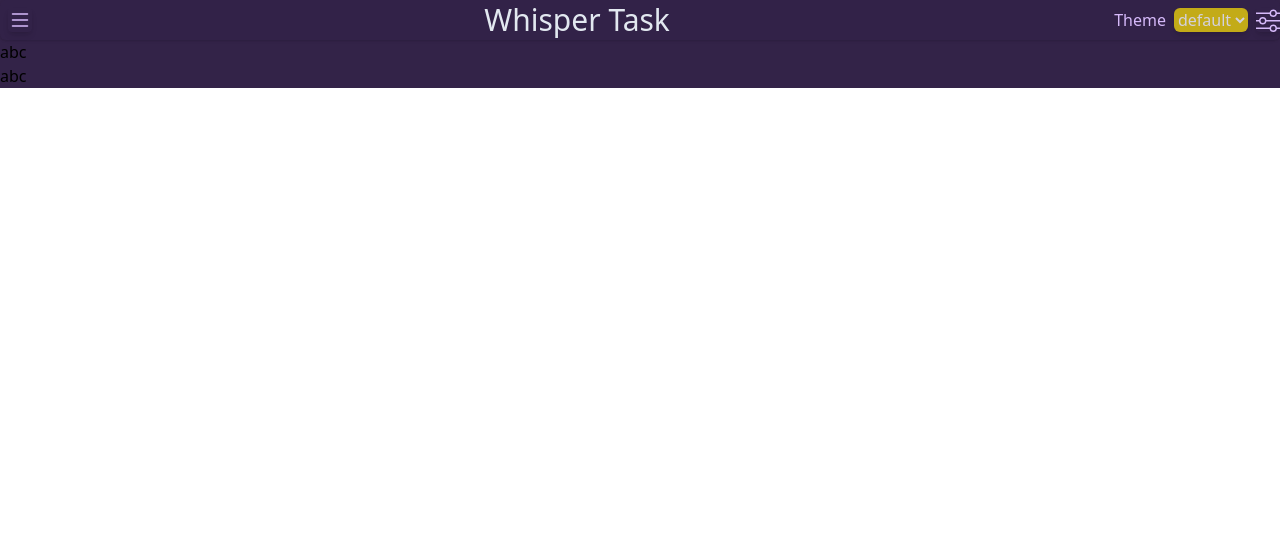
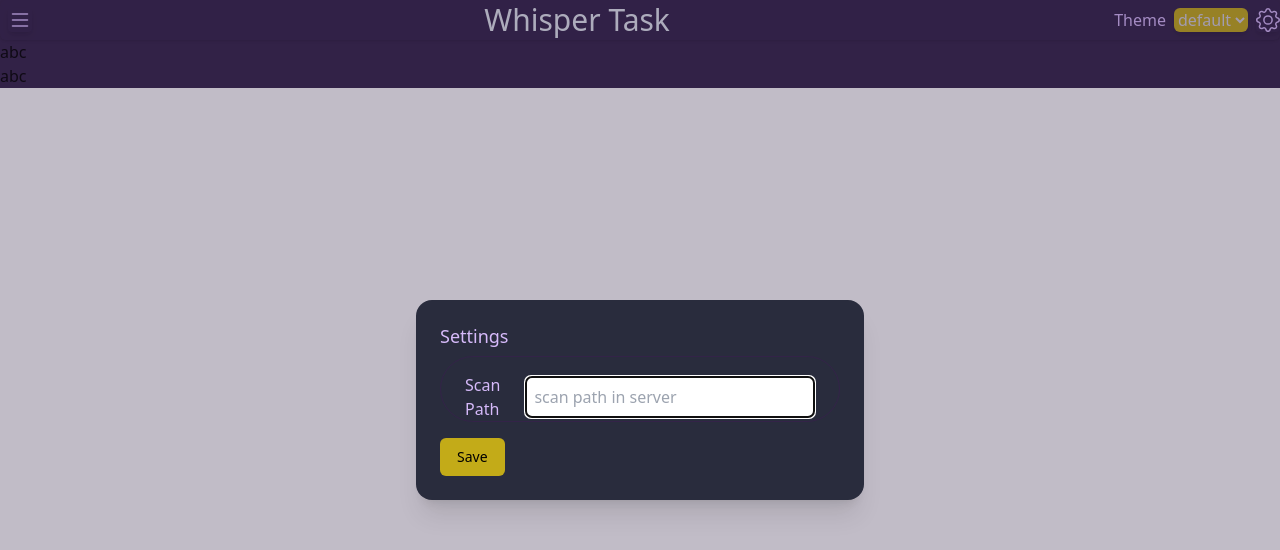
Before and after one commit to gowinder/whisper-task, a React (Vite) app in the folder vite-frontend/: page / in a window 1280 px wide. Both pictures are taken after a click on the button 1268 px from the left and 20 px from the top of the page. Shown: the top 550 px of the page. Built offline with nearby package versions, Linux system fonts and the light colour scheme.

Commit message:
功能(frontend): customize SettingsDialogs

```diff
--- a/vite-frontend/package.json
+++ b/vite-frontend/package.json
@@ -13,7 +13,8 @@
     "@headlessui/react": "^1.7.14",
     "react": "^18.2.0",
     "react-dom": "^18.2.0",
-    "react-icons": "^4.8.0"
+    "react-icons": "^4.8.0",
+    "react-modal": "^3.16.1"
   },
   "devDependencies": {
     "@tailwindcss/typography": "^0.5.9",
--- a/vite-frontend/src/components/AppBar.tsx
+++ b/vite-frontend/src/components/AppBar.tsx
@@ -1,10 +1,11 @@
 import { Menu, Popover } from '@headlessui/react';
-import React from 'react';
-import { BsList, BsSliders } from 'react-icons/bs';
+import React, { useState } from 'react';
+import { BsList, BsGear } from 'react-icons/bs';
+import Modal from './Modal';
+import SettingsDialog from './SettingsDialog';
 
 export default function AppBar({ onThemeChange }) {
-  const [showSettings, setShowSettings] = React.useState(false);
-  const [selectedTheme, setSelectedTheme] = React.useState('');
+  const [selectedTheme, setSelectedTheme] = useState('');
 
   const handleThemeChange = (event) => {
     const newTheme = event.target.value;
@@ -12,8 +13,15 @@ export default function AppBar({ onThemeChange }) {
     onThemeChange(newTheme);
   };
 
+  const [showModal, setShowModal] = useState(false);
+
+  const closeModal = () => {
+    setShowModal(false);
+  };
+
   return (
     <div className="flex flex-col">
+      <SettingsDialog showModal={showModal} closeModal={closeModal} />
       <div className="flex flex-row justify-between items-center bg-app-bar shadow ">
         <div className="flex-none">
           <Popover className="relative">
@@ -47,8 +55,8 @@ export default function AppBar({ onThemeChange }) {
             <option value="theme-green">green</option>
             <option value="theme-purple">purple</option>
           </select>
-          <button className="btn btn-app">
-            <BsSliders className="btn-app-icon" />
+          <button className="btn btn-app" onClick={() => setShowModal(true)}>
+            <BsGear className="btn-app-icon" />
           </button>
         </div>
       </div>
--- /dev/null
+++ b/vite-frontend/src/components/Modal.tsx
@@ -0,0 +1,46 @@
+import React, { Component } from 'react';
+
+interface Props {
+  showModal: boolean;
+  closeModal: () => void;
+}
+
+class Modal extends Component<Props> {
+  render() {
+    const { showModal, closeModal } = this.props;
+
+    return (
+      <>
+        {/* 背景遮罩层 */}
+        {showModal && (
+          <div className="fixed inset-0 z-50 flex items-center justify-center overflow-auto bg-gray-500 bg-opacity-75">
+            {/* 对话框 */}
+            <div
+              className={`modal ${
+                showModal ? 'open' : ''
+              } relative w-full max-w-md p-8 mx-auto my-6 bg-neutral text-basefront rounded-lg shadow-md`}
+              onClick={(e) => e.stopPropagation()}>
+              {/* 关闭按钮 */}
+              <button
+                className="absolute top-0 right-0 mt-4 mr-4 text-gray-600 hover:text-gray-900 focus:outline-none"
+                onClick={closeModal}>
+                <svg
+                  className="w-6 h-6 fill-current"
+                  viewBox="0 0 24 24"
+                  xmlns="http://www.w3.org/2000/svg">
+                  <title>Close</title>
+                  <path d="M18.2929 5.29289C18.6834 4.90237 19.3166 4.90237 19.7071 5.29289C20.0976 5.68342 20.0976 6.31658 19.7071 6.70711L13.4142 13L19.7071 19.2929C20.0976 19.6834 20.0976 20.3166 19.7071 20.7071C19.3166 21.0976 18.6834 21.0976 18.2929 20.7071L12 14.4142L5.70711 20.7071C5.31658 21.0976 4.68342 21.0976 4.29289 20.7071C3.90237 20.3166 3.90237 19.6834 4.29289 19.2929L10.5858 13L4.29289 6.70711C3.90237 6.31658 3.90237 5.68342 4.29289 5.29289C4.68342 4.90237 5.31658 4.90237 5.70711 5.29289L12 11.5858L18.2929 5.29289Z" />
+                </svg>
+              </button>
+
+              {/* 对话框内容 */}
+              <div className="mt-4">{this.props.children}</div>
+            </div>
+          </div>
+        )}
+      </>
+    );
+  }
+}
+
+export default Modal;
--- /dev/null
+++ b/vite-frontend/src/components/SettingsDialog.tsx
@@ -0,0 +1,75 @@
+import React, { Component, Fragment } from 'react';
+import { Dialog, Transition } from '@headlessui/react';
+
+interface Props {
+  showModal: boolean;
+  closeModal: () => void;
+}
+
+class SettingsDialog extends Component<Props> {
+  render() {
+    const { showModal, closeModal } = this.props;
+    return (
+      <Transition appear show={showModal} as={Fragment}>
+        <Dialog
+          as="div"
+          className="relative z-10"
+          onClose={() => {
+            return;
+          }}>
+          <Transition.Child
+            as={Fragment}
+            enter="ease-out duration-300"
+            enterFrom="opacity-0"
+            enterTo="opacity-100"
+            leave="ease-in duration-200"
+            leaveFrom="opacity-100"
+            leaveTo="opacity-0">
+            <div className="fixed inset-0 bg-base opacity-30" />
+          </Transition.Child>
+
+          <div className="fixed inset-0 overflow-y-auto">
+            <div className="flex min-h-full items-center justify-center p-4 text-center">
+              <Transition.Child
+                as={Fragment}
+                enter="ease-out duration-300"
+                enterFrom="opacity-0 scale-95"
+                enterTo="opacity-100 scale-100"
+                leave="ease-in duration-200"
+                leaveFrom="opacity-100 scale-100"
+                leaveTo="opacity-0 scale-95">
+                <Dialog.Panel className="w-full max-w-md transform overflow-hidden rounded-2xl bg-neutral p-6 text-left align-middle shadow-xl transition-all">
+                  <Dialog.Title
+                    as="h3"
+                    className="text-lg justify-center items-center font-medium leading-6 text-basefront">
+                    Settings
+                  </Dialog.Title>
+                  <div className="mt-2 text-sm bg-base"></div>
+                  <div className="input-group">
+                    <span className="mt-4 text-basefront ">Scan Path</span>
+                    <input
+                      type="text"
+                      placeholder="scan path in server"
+                      className="w-full mt-4 border rounded-md p-2"
+                    />
+                  </div>
+                  <div className="mt-4">
+                    <button
+                      type="button"
+                      className="inline-flex justify-center rounded-md border border-transparent bg-primary px-4 py-2 text-sm test-primaryfront
+                    hover:opacity-80 hover:duration-200 hover:ease-in-out"
+                      onClick={closeModal}>
+                      Save
+                    </button>
+                  </div>
+                </Dialog.Panel>
+              </Transition.Child>
+            </div>
+          </div>
+        </Dialog>
+      </Transition>
+    );
+  }
+}
+
+export default SettingsDialog;
--- /dev/null
+++ b/vite-frontend/src/components/SettingsDialog_.tsx
@@ -0,0 +1,31 @@
+import React, { Component } from 'react';
+import { Dialog } from '@headlessui/react';
+import ReactModal from 'react-modal';
+
+interface Props {
+  showModal: boolean;
+  closeModal: () => void;
+}
+
+class SettingsDialog extends Component<Props> {
+  render() {
+    const { showModal, closeModal } = this.props;
+    return (
+      <ReactModal
+        isOpen={showModal}
+        contentLabel="Settings"
+        className="bg-neutral text-basefront justify-center items-center rounded-md shadow-md">
+        <div className="flex flex-col">
+          <span>abc</span>
+          <span>abc</span>
+          <span>abc</span>
+          <span>abc</span>
+          <span>abc</span>
+          <button onClick={closeModal}>Close</button>
+        </div>
+      </ReactModal>
+    );
+  }
+}
+
+export default SettingsDialog;
--- a/vite-frontend/src/index.css
+++ b/vite-frontend/src/index.css
@@ -18,6 +18,41 @@
   }
   .btn-app-icon {
     @apply ease-in-out duration-300 w-6 h-6 text-basefront;
+  }
+
+  .modal-dialog {
+    @apply relative w-full max-w-md p-8 mx-auto my-6
+    bg-neutral text-basefront rounded-lg shadow-md transition-opacity;
+  }
+
+  .modal {
+    opacity: 0;
+    transform: translateY(-50%);
+    transition: opacity 0.3s ease-in-out, transform 0.3s ease-in-out;
+  }
+
+  .modal.open {
+    opacity: 1;
+    transform: translateY(0);
+  }
+
+  .ReactModal__Overlay {
+    opacity: 0;
+    transition: opacity 2000ms ease-in-out;
+  }
+
+  .ReactModal__Overlay--after-open {
+    opacity: 1;
+  }
+
+  .ReactModal__Overlay--before-close {
+    opacity: 0;
+  }
+
+  .input-group {
+    @apply flex flex-row content-center justify-center items-center rounded-full border border-base px-6
+                  hover:rounded-full hover:border hover:shadow-md hover:bg-primary hover:bg-opacity-5 hover:border-primary
+                  hover:duration-200 hover:ease-in-out;
   }
 
   :root {
--- a/vite-frontend/src/main.tsx
+++ b/vite-frontend/src/main.tsx
@@ -1,6 +1,10 @@
 import React from 'react';
 import ReactDOM from 'react-dom/client';
 import App from './App.tsx';
+
+import ReactModal from 'react-modal';
+
+ReactModal.setAppElement('#root');
 
 ReactDOM.createRoot(document.getElementById('root') as HTMLElement).render(
   <React.StrictMode>
--- a/vite-frontend/tailwind.config.js
+++ b/vite-frontend/tailwind.config.js
@@ -12,6 +12,7 @@ export default {
   content: ['./index.html', './src/**/*.{js,ts,jsx,tsx}'],
   theme: {
     extend: {
+      animation: ['responsive', 'motion-safe', 'motion-reduce'],
       colors: {
         primary: withOpacity('--color-primary'),
         primaryfront: withOpacity('--color-primary-front'),
```
Also changed, not shown: 1 other file (tests, documents, lock files or other folders).
